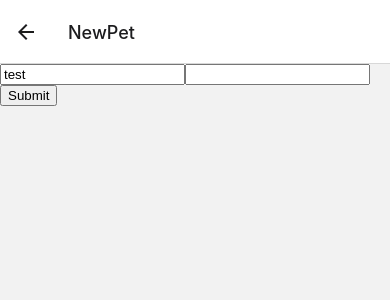
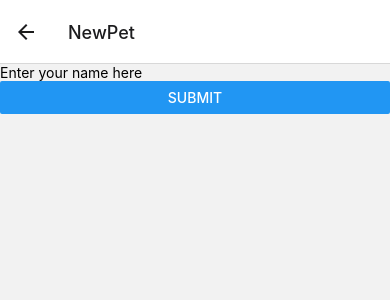
Before and after one commit to goblinbrooke/Paw-Planner, a React Native app: screen /NewPet in a window 390 px wide. Shown: the top 300 px of the page. Built offline with nearby package versions, Linux system fonts and the light colour scheme; no server answers.

Commit message:
fixes bugs in TextInput component

```diff
--- a/screens/NewPetForm.js
+++ b/screens/NewPetForm.js
@@ -1,31 +1,34 @@
 import React from "react";
-import { SafeAreaView, TouchableOpacity, TextInputField } from "react-native";
+import { SafeAreaView, Button, TextInput } from "react-native";
 import { useForm, Controller } from "react-hook-form";
 
 const NewPetForm = () => {
   const {
-    register,
+    control,
     handleSubmit,
-    watch,
-    formState: { errors },
-  } = useForm();
+    formState: { errors, isValid },
+  } = useForm({ mode: "onBlur" });
+
   const onSubmit = (data) => console.log(data);
 
-  console.log(watch("example")); // watch input value by passing the name of it
-
   return (
-    /* "handleSubmit" will validate your inputs before invoking "onSubmit" */
-    <form onSubmit={handleSubmit(onSubmit)}>
-      {/* register your input into the hook by invoking the "register" function */}
-      <input defaultValue="test" {...register("example")} />
-
-      {/* include validation with required or other standard HTML validation rules */}
-      <input {...register("exampleRequired", { required: true })} />
-      {/* errors will return when field validation fails  */}
-      {errors.exampleRequired && <span>This field is required</span>}
-
-      <input type="submit" />
-    </form>
+    <SafeAreaView>
+      <Controller
+        control={control}
+        name="name"
+        render={({ field: { onChange, value, onBlur } }) => (
+          <TextInput
+            iconName="person"
+            iconType="MaterialIcons"
+            placeholder="Enter your name here"
+            value={value}
+            onBlur={onBlur}
+            onChangeText={(value) => onChange(value)}
+          />
+        )}
+      />
+      <Button title="Submit" onPress={handleSubmit(onSubmit)} />
+    </SafeAreaView>
   );
 };
 
```
